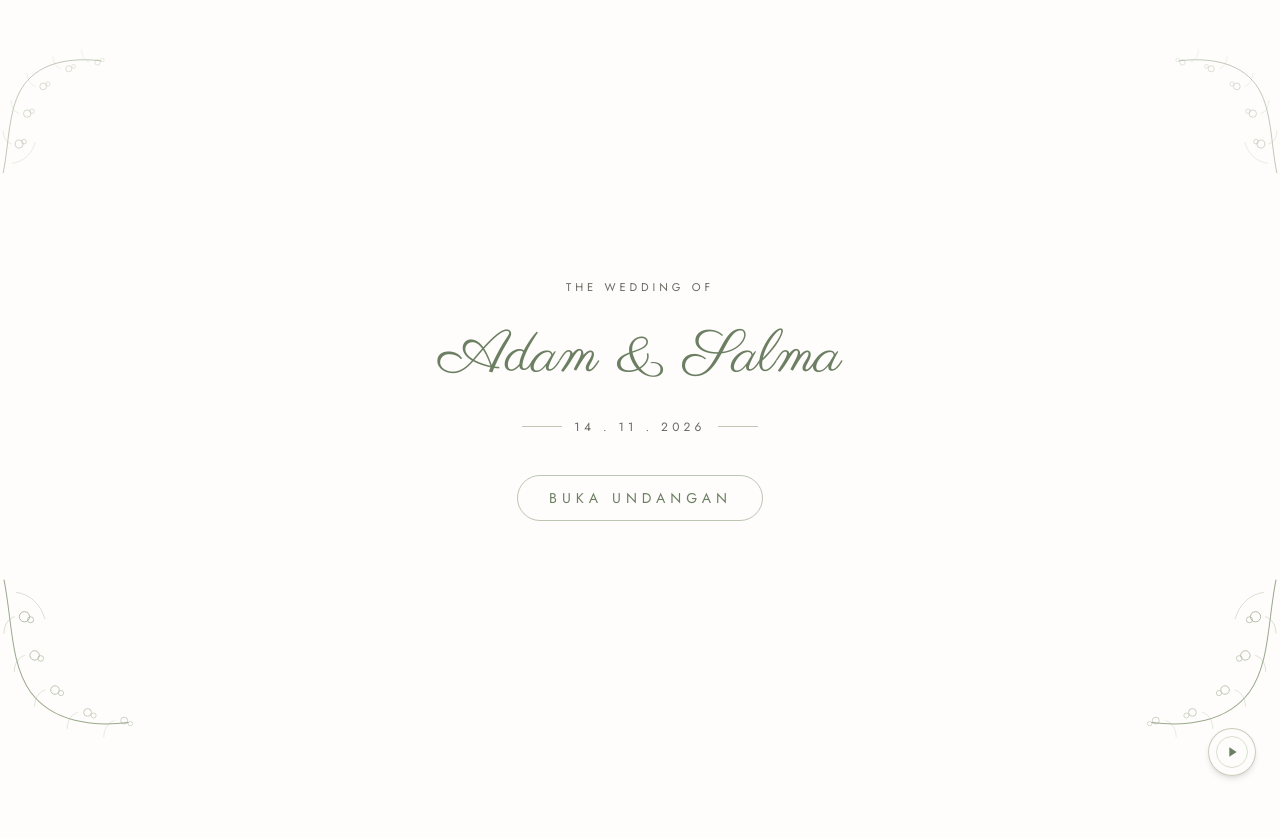
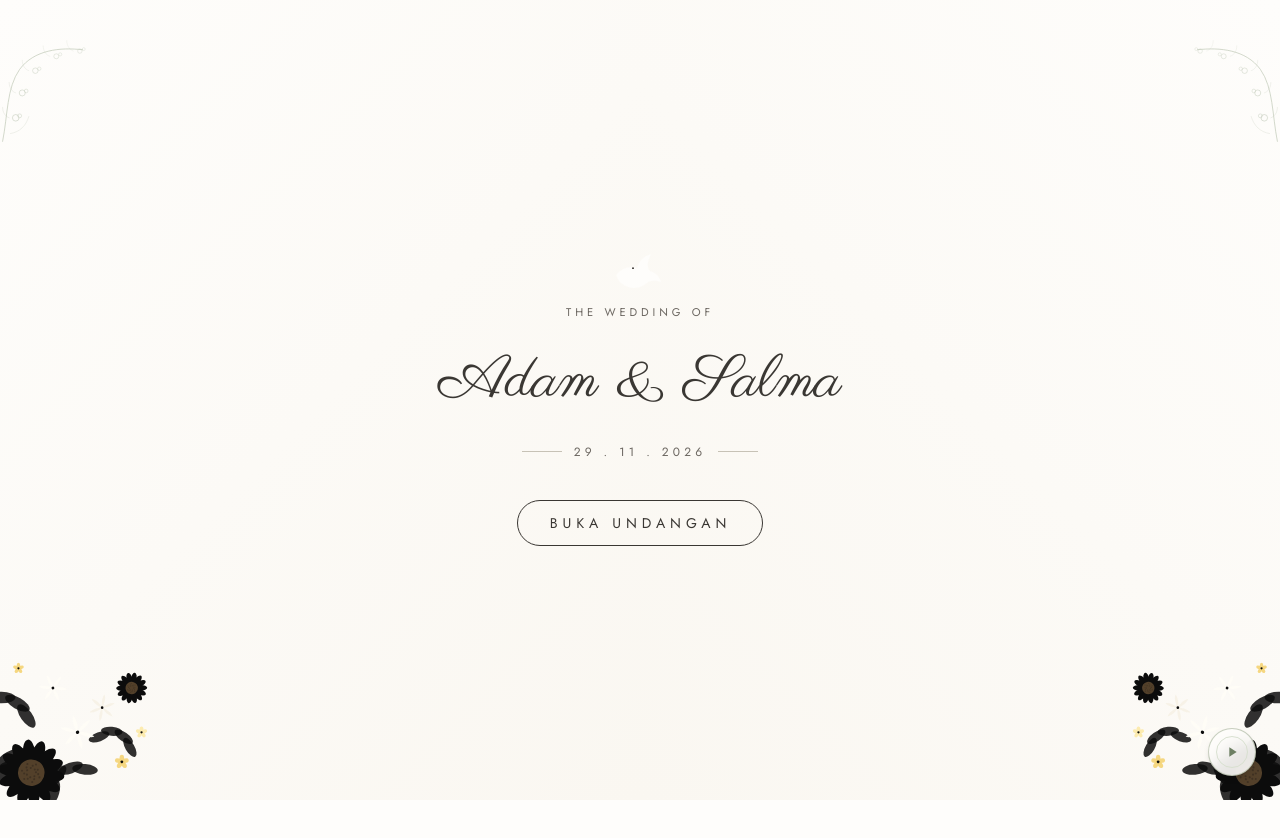
Before and after one commit to AufaNajid/weddingAdam, a Next.js app: page / in a window 1280 px wide. Shown: the top 838 px of the page. Built offline with nearby package versions, Linux system fonts and the light colour scheme.

Commit message:
Fetch [AN] Re-design for layout and data invitation

```diff
--- a/src/app/layout.tsx
+++ b/src/app/layout.tsx
@@ -2,8 +2,8 @@ import type { Metadata } from "next";
 import "./globals.css";
 
 export const metadata: Metadata = {
-  title: "Aurelia & Rasyid — Wedding Invitation",
-  description: "White Floral wedding invitation — Aurelia & Rasyid",
+  title: "Adam & Salma — Wedding Invitation",
+  description: "White Floral wedding invitation — Adam & Salma",
 };
 
 export default function RootLayout({
--- a/src/app/page.tsx
+++ b/src/app/page.tsx
@@ -10,6 +10,7 @@ import CountdownTimer from "../components/CountdownTimer";
 import EventCard from "../components/EventCard";
 import RSVPForm from "../components/RSVPForm";
 import PhotoGallery from "../components/PhotoGallery";
+import FloralCluster from "@/src/components/FloralCluster";
 import { invitation } from "../data/invitation";
 
 export default function Home() {
@@ -19,7 +20,7 @@ export default function Home() {
     <>
       <CoverScreen open={open} onOpen={() => setOpen(true)} />
       <PetalsFall active={open} count={9} />
-      <MusicPlayer src="/music/bermuara.mp3" autoPlayTrigger={open} />
+      <MusicPlayer src="/music/wedding-song.mp3" autoPlayTrigger={open} />
 
       <main
         className={`relative min-h-screen w-full transition-opacity duration-700 ${
@@ -28,21 +29,30 @@ export default function Home() {
       >
         {/* HERO / GREETING */}
         <section className="relative min-h-[90vh] flex flex-col items-center justify-center px-6 text-center overflow-hidden">
+          <FloralCluster
+            variant="corner"
+            className="absolute -bottom-4 -left-4 w-52 sm:w-72 opacity-95"
+          />
+          <FloralCluster
+            variant="corner"
+            flip
+            className="absolute -bottom-4 -right-4 w-52 sm:w-72 opacity-95"
+          />
           <FloralOrnament
             variant="corner"
-            className="absolute top-0 left-0 w-40 sm:w-56 opacity-70"
+            className="absolute top-0 left-0 w-32 sm:w-44 opacity-60"
           />
           <FloralOrnament
             variant="corner"
             flip
-            className="absolute bottom-0 right-0 w-40 sm:w-56 opacity-70 rotate-180"
+            className="absolute top-0 right-0 w-32 sm:w-44 opacity-60 rotate-90"
           />
 
           <Reveal>
             <p className="text-[0.7rem] tracking-wide-xl uppercase text-ink-soft mb-6">
               We Are Getting Married
             </p>
-            <h1 className="font-[family-name:var(--font-script)] text-5xl sm:text-7xl text-sage-deep leading-tight px-4">
+            <h1 className="font-[family-name:var(--font-script)] text-5xl sm:text-7xl text-gold-deep leading-tight px-4">
               {invitation.coupleShort}
             </h1>
             <p className="mt-8 max-w-sm mx-auto text-sm sm:text-base leading-relaxed text-ink-soft">
@@ -63,11 +73,24 @@ export default function Home() {
                 Mempelai
               </span>
             </div>
+            <FloralCluster variant="band" className="w-full max-w-xs mx-auto opacity-90" />
           </Reveal>
 
           <div className="grid sm:grid-cols-2 gap-14 mt-12">
             <Reveal delay={0.1}>
-              <div className="w-24 h-24 mx-auto rounded-full border border-sage-pale flex items-center justify-center mb-6">
+              <div className="w-24 h-24 mx-auto rounded-full border border-gold-pale flex items-center justify-center mb-6">
+                <FloralOrnament variant="sprig" className="w-8" />
+              </div>
+              <h2 className="font-[family-name:var(--font-display)] text-3xl text-ink mb-2">
+                {invitation.groom.name}
+              </h2>
+              <p className="text-sm text-ink-soft leading-relaxed max-w-xs mx-auto">
+                {invitation.groom.parents}
+              </p>
+            </Reveal>
+
+            <Reveal delay={0.25}>
+              <div className="w-24 h-24 mx-auto rounded-full border border-gold-pale flex items-center justify-center mb-6">
                 <FloralOrnament variant="sprig" className="w-8" />
               </div>
               <h2 className="font-[family-name:var(--font-display)] text-3xl text-ink mb-2">
@@ -75,18 +98,6 @@ export default function Home() {
               </h2>
               <p className="text-sm text-ink-soft leading-relaxed max-w-xs mx-auto">
                 {invitation.bride.parents}
-              </p>
-            </Reveal>
-
-            <Reveal delay={0.25}>
-              <div className="w-24 h-24 mx-auto rounded-full border border-sage-pale flex items-center justify-center mb-6">
-                <FloralOrnament variant="sprig" className="w-8" />
-              </div>
-              <h2 className="font-[family-name:var(--font-display)] text-3xl text-ink mb-2">
-                {invitation.groom.name}
-              </h2>
-              <p className="text-sm text-ink-soft leading-relaxed max-w-xs mx-auto">
-                {invitation.groom.parents}
               </p>
             </Reveal>
           </div>
@@ -126,6 +137,7 @@ export default function Home() {
         {/* EVENTS */}
         <section className="relative py-24 px-6 max-w-4xl mx-auto">
           <Reveal className="text-center mb-14">
+            <FloralCluster variant="band" className="w-full max-w-sm mx-auto opacity-90 mb-2" />
             <div className="divider-flourish mb-4">
               <span className="text-xs tracking-wide-xl uppercase text-ink-soft">
                 Acara
@@ -168,14 +180,14 @@ export default function Home() {
 
         {/* CLOSING */}
         <section className="relative py-24 px-6 text-center overflow-hidden">
-          <FloralOrnament
+          <FloralCluster
             variant="corner"
-            className="absolute top-0 left-0 w-32 sm:w-48 opacity-60"
+            className="absolute -bottom-6 -left-6 w-56 sm:w-72 opacity-95"
           />
-          <FloralOrnament
+          <FloralCluster
             variant="corner"
             flip
-            className="absolute bottom-0 right-0 w-32 sm:w-48 opacity-60 rotate-180"
+            className="absolute -bottom-6 -right-6 w-56 sm:w-72 opacity-95"
           />
           <Reveal className="max-w-md mx-auto">
             <h2 className="font-[family-name:var(--font-display)] text-3xl text-ink mb-4">
@@ -184,12 +196,12 @@ export default function Home() {
             <p className="text-sm text-ink-soft leading-relaxed mb-10">
               {invitation.closing.body}
             </p>
-            <p className="font-[family-name:var(--font-script)] text-4xl text-sage-deep">
+            <p className="font-[family-name:var(--font-script)] text-4xl text-gold-deep">
               {invitation.coupleShort}
             </p>
           </Reveal>
           <p className="mt-16 text-[0.65rem] tracking-wide-xl uppercase text-ink-soft/60">
-            White Floral Invitation
+            Adam &amp; Salma Wedding Invitation
           </p>
         </section>
       </main>
--- a/src/components/Coverscreen.tsx
+++ b/src/components/Coverscreen.tsx
@@ -3,6 +3,8 @@
 import { motion, AnimatePresence } from "framer-motion";
 import FloralOrnament from "./FloralOrnament";
 import { invitation } from "../data/invitation";
+import FloralCluster from "@/src/components/FloralCluster";
+import Dove from "./Dove"
 
 type Props = {
   guestName?: string;
@@ -17,37 +19,47 @@ export default function CoverScreen({ guestName, open, onOpen }: Props) {
         <div className="fixed inset-0 z-50 overflow-hidden">
           {/* Left panel */}
           <motion.div
-            className="absolute inset-y-0 left-0 w-1/2 bg-paper flex items-center justify-start"
+            className="absolute inset-y-0 left-0 w-1/2 flex items-center justify-start"
+            style={{
+              background:
+                "linear-gradient(135deg, var(--paper) 0%, var(--paper-soft) 100%)",
+            }}
             initial={{ x: 0 }}
             exit={{ x: "-100%" }}
             transition={{ duration: 1.1, ease: [0.65, 0, 0.35, 1] }}
           >
-            <FloralOrnament
+            <div className="absolute inset-y-6 left-6 w-px bg-gold-pale/60" />
+            <FloralCluster
               variant="corner"
-              className="absolute bottom-0 left-0 w-40 sm:w-56 opacity-90"
+              className="absolute -bottom-4 -left-4 w-48 sm:w-64 opacity-95"
             />
             <FloralOrnament
               variant="corner"
               flip
-              className="absolute top-0 left-0 w-32 sm:w-44 opacity-70 rotate-180"
+              className="absolute top-0 left-0 w-28 sm:w-36 opacity-60 rotate-180"
             />
           </motion.div>
 
           {/* Right panel */}
           <motion.div
-            className="absolute inset-y-0 right-0 w-1/2 bg-paper flex items-center justify-end"
+            className="absolute inset-y-0 right-0 w-1/2 flex items-center justify-end"
+            style={{
+              background:
+                "linear-gradient(225deg, var(--paper) 0%, var(--paper-soft) 100%)",
+            }}
             initial={{ x: 0 }}
             exit={{ x: "100%" }}
             transition={{ duration: 1.1, ease: [0.65, 0, 0.35, 1] }}
           >
-            <FloralOrnament
+            <div className="absolute inset-y-6 right-6 w-px bg-gold-pale/60" />
+            <FloralCluster
               variant="corner"
               flip
-              className="absolute bottom-0 right-0 w-40 sm:w-56 opacity-90"
+              className="absolute -bottom-4 -right-4 w-48 sm:w-64 opacity-95"
             />
             <FloralOrnament
               variant="corner"
-              className="absolute top-0 right-0 w-32 sm:w-44 opacity-70 rotate-180"
+              className="absolute top-0 right-0 w-28 sm:w-36 opacity-60 rotate-180"
             />
           </motion.div>
 
@@ -57,6 +69,18 @@ export default function CoverScreen({ guestName, open, onOpen }: Props) {
             exit={{ opacity: 0, scale: 0.96 }}
             transition={{ duration: 0.6 }}
           >
+            <motion.div
+              initial={{ opacity: 0, y: -6 }}
+              animate={{ opacity: 1, y: [0, -4, 0] }}
+              transition={{
+                opacity: { delay: 0.2, duration: 0.8 },
+                y: { delay: 1, duration: 3.2, repeat: Infinity, ease: "easeInOut" },
+              }}
+              className="mb-2"
+            >
+              <Dove className="w-14 h-auto mx-auto" />
+            </motion.div>
+
             <motion.p
               initial={{ opacity: 0, y: -8 }}
               animate={{ opacity: 1, y: 0 }}
@@ -70,7 +94,7 @@ export default function CoverScreen({ guestName, open, onOpen }: Props) {
               initial={{ opacity: 0, y: 10 }}
               animate={{ opacity: 1, y: 0 }}
               transition={{ delay: 0.6, duration: 0.9 }}
-              className="font-[family-name:var(--font-script)] text-5xl sm:text-6xl text-sage-deep leading-tight"
+              className="font-[family-name:var(--font-script)] text-5xl sm:text-6xl text-gold-deep leading-tight"
             >
               {invitation.coupleShort}
             </motion.h1>
@@ -82,7 +106,7 @@ export default function CoverScreen({ guestName, open, onOpen }: Props) {
               className="mt-6 divider-flourish"
             >
               <span className="text-xs tracking-wide-xl uppercase text-ink-soft">
-                14 . 11 . 2026
+                {invitation.dateDisplay}
               </span>
             </motion.div>
 
@@ -105,7 +129,7 @@ export default function CoverScreen({ guestName, open, onOpen }: Props) {
               transition={{ delay: 1.3, duration: 0.8 }}
               onClick={onOpen}
               whileTap={{ scale: 0.96 }}
-              className="mt-10 group inline-flex items-center gap-3 px-8 py-3 border border-sage/60 rounded-full text-sm tracking-wide-xl uppercase text-sage-deep hover:bg-sage hover:text-white transition-colors"
+              className="mt-10 group inline-flex items-center gap-3 px-8 py-3 border border-gold/60 rounded-full text-sm tracking-wide-xl uppercase text-gold-deep hover:bg-gold hover:text-white transition-colors"
             >
               <motion.span
                 animate={{ scale: [1, 1.08, 1] }}
--- /dev/null
+++ b/src/components/Dove.tsx
@@ -0,0 +1,26 @@
+export default function Dove({ className = "" }: { className?: string }) {
+  return (
+    <svg
+      viewBox="0 0 80 60"
+      className={className}
+      fill="none"
+      aria-hidden="true"
+    >
+      <path
+        d="M6 34c8-10 20-14 30-10 2-10 10-18 20-20-6 10-6 18-2 24 8 2 14 8 16 16-10-4-18-2-24 4-10 6-22 6-32-2-4-3-6-7-8-12z"
+        fill="var(--paper)"
+        stroke="var(--gold-deep)"
+        strokeWidth="0.8"
+        strokeLinejoin="round"
+      />
+      <circle cx="30" cy="24" r="1.4" fill="var(--ink)" />
+      <path
+        d="M34 40c6 4 14 5 22 2"
+        stroke="var(--gold-deep)"
+        strokeWidth="0.6"
+        strokeLinecap="round"
+        opacity="0.6"
+      />
+    </svg>
+  );
+}
--- /dev/null
+++ b/src/components/FloralCluster.tsx
@@ -0,0 +1,180 @@
+type FlowerProps = { cx: number; cy: number; scale?: number; rotate?: number };
+
+function Sunflower({ cx, cy, scale = 1, rotate = 0 }: FlowerProps) {
+  const petals = Array.from({ length: 14 });
+  return (
+    <g transform={`translate(${cx} ${cy}) rotate(${rotate}) scale(${scale})`}>
+      {petals.map((_, i) => {
+        const deg = (360 / petals.length) * i;
+        return (
+          <ellipse
+            key={i}
+            cx="0"
+            cy="-13"
+            rx="4.2"
+            ry="9.5"
+            fill="var(--gold)"
+            stroke="var(--gold-deep)"
+            strokeWidth="0.4"
+            transform={`rotate(${deg})`}
+          />
+        );
+      })}
+      <circle cx="0" cy="0" r="9" fill="#4a3720" />
+      <circle cx="0" cy="0" r="9" fill="none" stroke="var(--gold-deep)" strokeWidth="0.5" opacity="0.6" />
+      {Array.from({ length: 20 }).map((_, i) => {
+        const a = (Math.PI * 2 * i) / 20;
+        const r = 2 + (i % 3);
+        return (
+          <circle
+            key={i}
+            cx={Math.cos(a) * r * 1.6}
+            cy={Math.sin(a) * r * 1.6}
+            r="0.7"
+            fill="#2e2114"
+            opacity="0.7"
+          />
+        );
+      })}
+    </g>
+  );
+}
+
+function Lily({ cx, cy, scale = 1, rotate = 0, color = "#fffdf7" }: FlowerProps & { color?: string }) {
+  const petals = 6;
+  return (
+    <g transform={`translate(${cx} ${cy}) rotate(${rotate}) scale(${scale})`}>
+      {Array.from({ length: petals }).map((_, i) => {
+        const deg = (360 / petals) * i;
+        return (
+          <path
+            key={i}
+            d="M0 0 C 2.5 -6 2 -13 0 -16 C -2 -13 -2.5 -6 0 0 Z"
+            fill={color}
+            stroke="var(--gold-deep)"
+            strokeWidth="0.35"
+            opacity="0.96"
+            transform={`rotate(${deg})`}
+          />
+        );
+      })}
+      <circle cx="0" cy="0" r="1.6" fill="var(--gold)" />
+      {[0, 72, 144, 216, 288].map((deg) => (
+        <line
+          key={deg}
+          x1="0"
+          y1="0"
+          x2="0"
+          y2="-4"
+          stroke="var(--gold-deep)"
+          strokeWidth="0.5"
+          transform={`rotate(${deg})`}
+        />
+      ))}
+    </g>
+  );
+}
+
+function Blossom({ cx, cy, scale = 1, color = "#f4d374" }: FlowerProps & { color?: string }) {
+  return (
+    <g transform={`translate(${cx} ${cy}) scale(${scale})`}>
+      {[0, 72, 144, 216, 288].map((deg) => (
+        <ellipse
+          key={deg}
+          cx="0"
+          cy="-3.4"
+          rx="2.1"
+          ry="3.2"
+          fill={color}
+          opacity="0.95"
+          transform={`rotate(${deg})`}
+        />
+      ))}
+      <circle cx="0" cy="0" r="1.3" fill="var(--gold-deep)" />
+    </g>
+  );
+}
+
+function LeafCluster({ cx, cy, scale = 1, rotate = 0 }: FlowerProps) {
+  return (
+    <g transform={`translate(${cx} ${cy}) rotate(${rotate}) scale(${scale})`}>
+      {[
+        [-14, -6, -35],
+        [-4, -14, -10],
+        [8, -12, 20],
+        [16, -4, 45],
+      ].map(([x, y, r], i) => (
+        <ellipse
+          key={i}
+          cx={x}
+          cy={y}
+          rx="10"
+          ry="4.2"
+          fill={i % 2 === 0 ? "var(--forest)" : "var(--olive)"}
+          opacity="0.85"
+          transform={`rotate(${r} ${x} ${y})`}
+        />
+      ))}
+    </g>
+  );
+}
+
+type Props = {
+  className?: string;
+  variant?: "corner" | "band";
+  flip?: boolean;
+};
+
+/**
+ * Dense illustrated floral arrangement — sunflowers, lilies, small yellow
+ * blossoms and layered greenery. Original flat-vector illustration (not a
+ * photographic reproduction), inspired by classic garden-luxury florals.
+ */
+export default function FloralCluster({ className = "", variant = "corner", flip = false }: Props) {
+  const transform = flip ? "scale(-1,1) translate(-260,0)" : undefined;
+
+  if (variant === "band") {
+    return (
+      <svg viewBox="0 0 600 90" className={className} aria-hidden="true">
+        <g transform={transform}>
+          <LeafCluster cx={40} cy={70} scale={1.3} rotate={-8} />
+          <LeafCluster cx={160} cy={72} scale={1.1} rotate={6} />
+          <LeafCluster cx={300} cy={70} scale={1.3} rotate={-4} />
+          <LeafCluster cx={440} cy={72} scale={1.1} rotate={8} />
+          <LeafCluster cx={560} cy={68} scale={1.2} rotate={-6} />
+          <Sunflower cx={70} cy={58} scale={1.15} />
+          <Lily cx={140} cy={50} scale={0.95} rotate={-8} />
+          <Lily cx={175} cy={62} scale={0.75} rotate={10} color="#f7f1e6" />
+          <Blossom cx={230} cy={64} scale={1} />
+          <Blossom cx={255} cy={54} scale={0.85} color="#fce9a8" />
+          <Sunflower cx={330} cy={56} scale={1} rotate={4} />
+          <Lily cx={400} cy={52} scale={0.9} rotate={6} />
+          <Blossom cx={460} cy={62} scale={1} />
+          <Sunflower cx={520} cy={58} scale={1.05} rotate={-6} />
+          <Blossom cx={565} cy={50} scale={0.8} color="#f4d374" />
+        </g>
+      </svg>
+    );
+  }
+
+  // corner variant — dense arrangement for a card/section corner
+  return (
+    <svg viewBox="0 0 260 260" className={className} aria-hidden="true">
+      <g transform={transform}>
+        <LeafCluster cx={40} cy={220} scale={1.6} rotate={-20} />
+        <LeafCluster cx={20} cy={160} scale={1.4} rotate={10} />
+        <LeafCluster cx={90} cy={230} scale={1.3} rotate={-40} />
+        <LeafCluster cx={130} cy={190} scale={1.1} rotate={15} />
+
+        <Sunflower cx={48} cy={216} scale={1.5} rotate={-6} />
+        <Lily cx={95} cy={175} scale={1.1} rotate={-15} />
+        <Lily cx={120} cy={150} scale={0.85} rotate={10} color="#f7f1e6" />
+        <Lily cx={70} cy={130} scale={0.9} rotate={-25} />
+        <Blossom cx={140} cy={205} scale={1.1} />
+        <Blossom cx={160} cy={175} scale={0.9} color="#fce9a8" />
+        <Blossom cx={35} cy={110} scale={0.85} color="#f4d374" />
+        <Sunflower cx={150} cy={130} scale={0.7} rotate={12} />
+      </g>
+    </svg>
+  );
+}
--- a/src/components/PetalsFall.tsx
+++ b/src/components/PetalsFall.tsx
@@ -1,4 +1,5 @@
 "use client";
+
 
 import { motion } from "framer-motion";
 import { useMemo } from "react";
--- a/src/components/RSVPForm.tsx
+++ b/src/components/RSVPForm.tsx
@@ -9,7 +9,7 @@ export default function RSVPForm() {
   const [name, setName] = useState("");
   const [attendance, setAttendance] = useState<Attendance>("Hadir");
   const [guests, setGuests] = useState(1);
-  const [message, setMessage] = useState("");
+  const [mesgold, setMesgold] = useState("");
   const [submitted, setSubmitted] = useState(false);
   const [error, setError] = useState("");
 
@@ -55,7 +55,7 @@ export default function RSVPForm() {
           value={name}
           onChange={(e) => setName(e.target.value)}
           placeholder="Nama lengkap Anda"
-          className="w-full bg-transparent border-b border-silver/70 py-2 text-ink placeholder:text-ink-soft/50 focus:outline-none focus:border-sage transition-colors"
+          className="w-full bg-transparent border-b border-silver/70 py-2 text-ink placeholder:text-ink-soft/50 focus:outline-none focus:border-gold transition-colors"
         />
       </div>
 
@@ -71,8 +71,8 @@ export default function RSVPForm() {
               onClick={() => setAttendance(opt)}
               className={`px-4 py-1.5 rounded-full text-sm border transition-colors ${
                 attendance === opt
-                  ? "bg-sage text-white border-sage"
-                  : "border-silver/70 text-ink-soft hover:border-sage"
+                  ? "bg-gold text-white border-gold"
+                  : "border-silver/70 text-ink-soft hover:border-gold"
               }`}
             >
               {opt}
@@ -92,7 +92,7 @@ export default function RSVPForm() {
             max={5}
             value={guests}
             onChange={(e) => setGuests(Number(e.target.value))}
-            className="w-24 bg-transparent border-b border-silver/70 py-2 text-ink focus:outline-none focus:border-sage transition-colors"
+            className="w-24 bg-transparent border-b border-silver/70 py-2 text-ink focus:outline-none focus:border-gold transition-colors"
           />
         </div>
       )}
@@ -102,11 +102,11 @@ export default function RSVPForm() {
           Ucapan &amp; Doa
         </label>
         <textarea
-          value={message}
-          onChange={(e) => setMessage(e.target.value)}
+          value={mesgold}
+          onChange={(e) => setMesgold(e.target.value)}
           rows={3}
           placeholder="Tulis ucapan dan doa terbaik Anda..."
-          className="w-full bg-transparent border-b border-silver/70 py-2 text-ink placeholder:text-ink-soft/50 focus:outline-none focus:border-sage transition-colors resize-none"
+          className="w-full bg-transparent border-b border-silver/70 py-2 text-ink placeholder:text-ink-soft/50 focus:outline-none focus:border-gold transition-colors resize-none"
         />
       </div>
 
@@ -125,7 +125,7 @@ export default function RSVPForm() {
 
       <button
         type="submit"
-        className="w-full py-3 mt-2 bg-sage-deep hover:bg-sage text-white text-sm tracking-wide-xl uppercase transition-colors rounded-sm"
+        className="w-full py-3 mt-2 bg-gold-deep hover:bg-gold text-white text-sm tracking-wide-xl uppercase transition-colors rounded-sm"
       >
         Kirim Konfirmasi
       </button>
--- a/src/data/invitation.ts
+++ b/src/data/invitation.ts
@@ -1,5 +1,6 @@
 export const invitation = {
   coupleShort: "Adam & Salma",
+  dateDisplay: "29 . 11 . 2026",
   groom: {
     name: "Adam Januar Aldiandie, S.I.Kom.",
     parents: "Putra dari Bapak H. Mu'allif & Ibu Hj. Adri Trisan",
```
